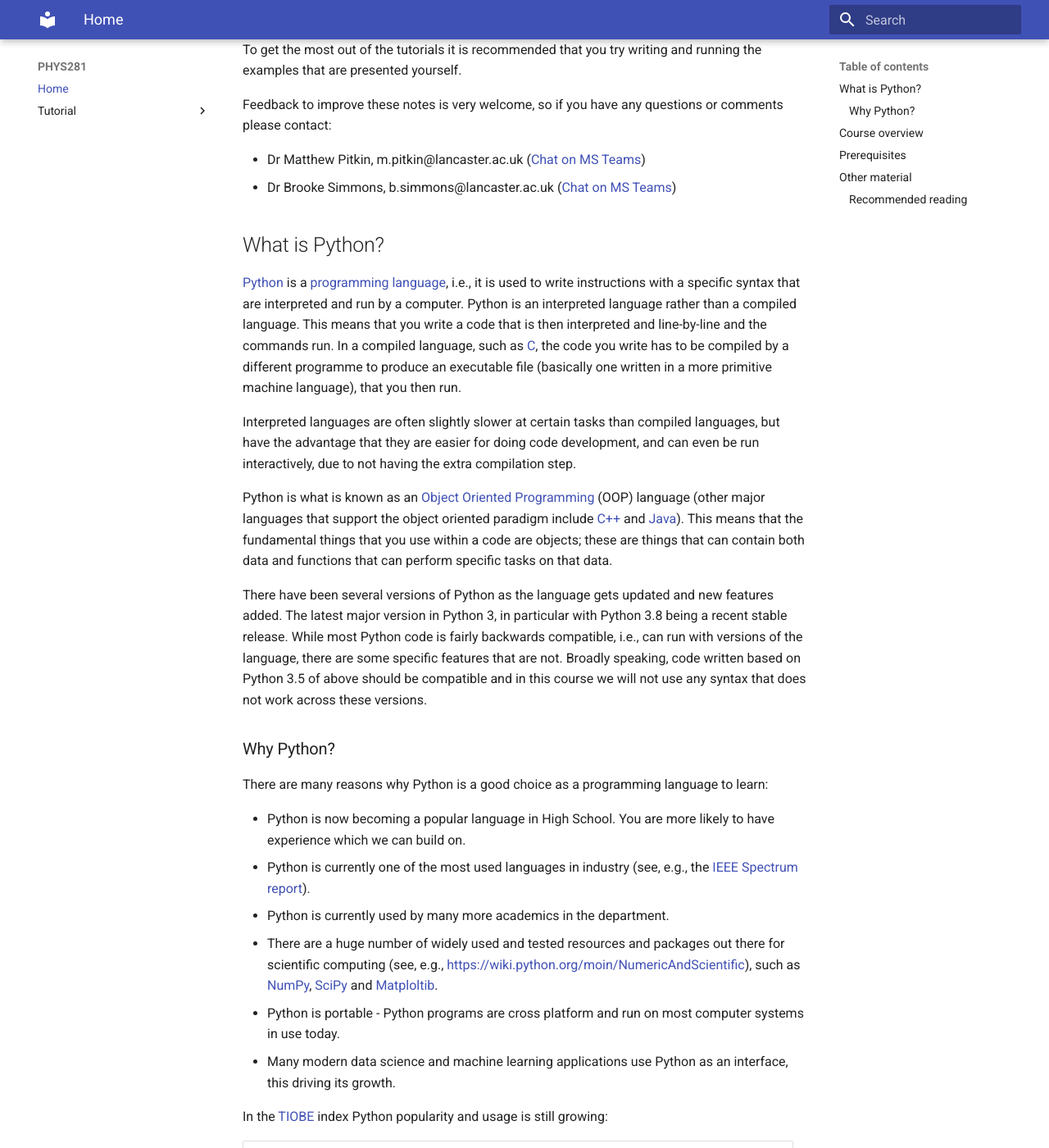
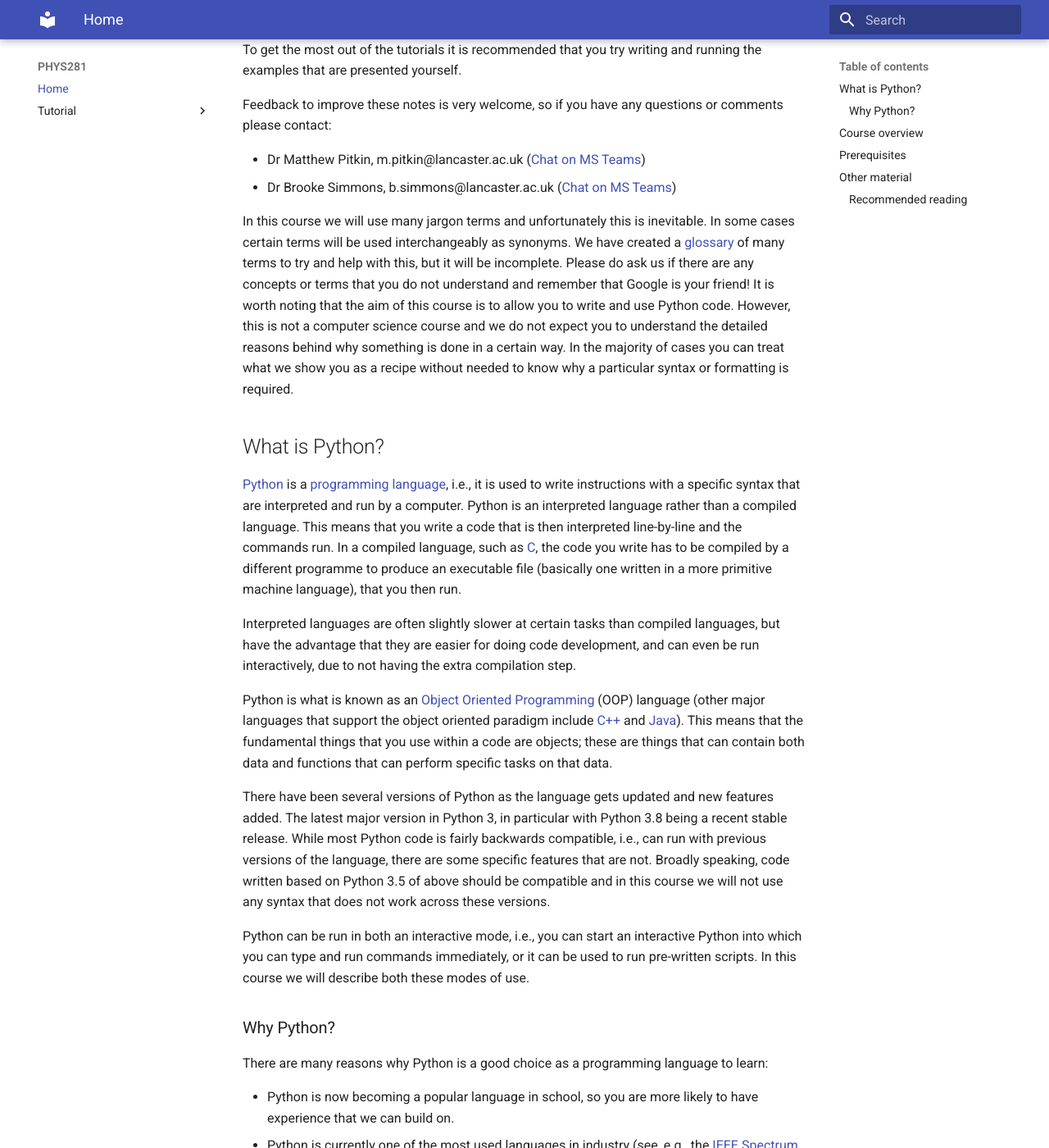
Before and after one commit to ndd21/PHYS281, an MkDocs documentation site: the page built from docs/index.md, in a window 1280 px wide and 1400 px high, scrolled down 292 px. Shown: the whole window at 82% size. Built offline with MkDocs 1.6.1 and Material for MkDocs 9.7.7, drawn with Linux system fonts in a browser that asks for light colours; some of the changed text lies outside the part shown.

Commit message:
Minor updates to intro

```diff
--- a/docs/index.md
+++ b/docs/index.md
@@ -13,13 +13,23 @@ Feedback to improve these notes is very welcome, so if you have any questions or
 * Dr Matthew Pitkin, m.pitkin@lancaster.ac.uk ([Chat on MS Teams](https://teams.microsoft.com/l/chat/0/0?users=m.pitkin@lancaster.ac.uk))
 * Dr Brooke Simmons, b.simmons@lancaster.ac.uk ([Chat on MS Teams](https://teams.microsoft.com/l/chat/0/0?users=b.simmons@lancaster.ac.uk))
 
+In this course we will use many jargon terms and unfortunately this is inevitable. In some cases
+certain terms will be used interchangeably as synonyms. We have created a
+[glossary](glossary/index.html) of many terms to try and help with this, but it will be incomplete.
+Please do ask us if there are any concepts or terms that you do not understand and remember that
+Google is your friend! It is worth noting that the aim of this course is to allow you to write and
+use Python code. However, this is not a computer science course and we do not expect you to
+understand the detailed reasons behind why something is done in a certain way. In the majority of
+cases you can treat what we show you as a recipe without needed to know why a particular syntax or
+formatting is required.
+
 ## What is Python?
 
 [Python](https://www.python.org/) is a [programming
 language](https://en.wikipedia.org/wiki/Programming_language), i.e., it is used to write
 instructions with a specific syntax that are interpreted and run by a computer. Python is an
 interpreted language rather than a compiled language. This means that you write a code that is then
-interpreted and line-by-line and the commands run. In a compiled language, such as
+interpreted line-by-line and the commands run. In a compiled language, such as
 [C](https://en.wikipedia.org/wiki/C_(programming_language)), the code you write has to be compiled
 by a different programme to produce an executable file (basically one written in a more primitive
 machine language), that you then run.
@@ -38,26 +48,31 @@ functions that can perform specific tasks on that data.
 
 There have been several versions of Python as the language gets updated and new features added. The
 latest major version in Python 3, in particular with Python 3.8 being a recent stable release. While
-most Python code is fairly backwards compatible, i.e., can run with versions of the language, there
-are some specific features that are not. Broadly speaking, code written based on Python 3.5 of above
-should be compatible and in this course we will not use any syntax that does not work across these
-versions.
+most Python code is fairly backwards compatible, i.e., can run with previous versions of the
+language, there are some specific features that are not. Broadly speaking, code written based on
+Python 3.5 of above should be compatible and in this course we will not use any syntax that does not
+work across these versions.
+
+Python can be run in both an interactive mode, i.e., you can start an interactive Python into which
+you can type and run commands immediately, or it can be used to run pre-written scripts. In this
+course we will describe both these modes of use.
 
 ### Why Python?
 
 There are many reasons why Python is a good choice as a programming language to learn:
 
-* Python is now becoming a popular language in High School. You are more likely to have experience
-  which we can build on.
+* Python is now becoming a popular language in school, so you are more likely to have experience
+  that we can build on.
 * Python is currently one of the most used languages in industry (see, e.g., the [IEEE Spectrum
   report](https://spectrum.ieee.org/static/interactive-the-top-programming-languages-2019)).
-* Python is currently used by many more academics in the department.
+* Python is currently used by many academics in the department.
 * There are a huge number of widely used and tested resources and packages out there for scientific
   computing (see, e.g.,
   [https://wiki.python.org/moin/NumericAndScientific](https://wiki.python.org/moin/NumericAndScientific)),
   such as [NumPy](http://www.numpy.org/), [SciPy](https://www.scipy.org/) and
   [Matploltib](https://matplotlib.org/).
-* Python is portable - Python programs are cross platform and run on most computer systems in use today.
+* Python is portable - Python programmes are cross platform and run on most computer systems in use
+  today.
 * Many modern data science and machine learning applications use Python as an interface, this
   driving its growth.
 
```
